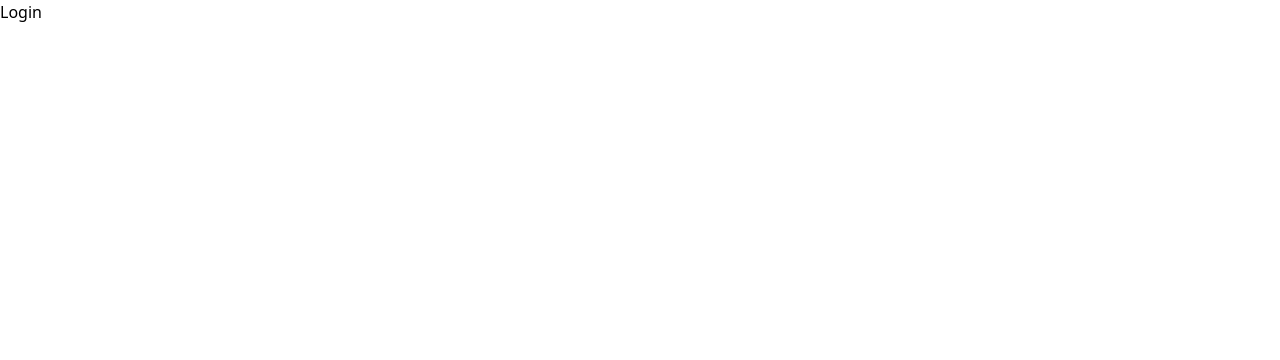
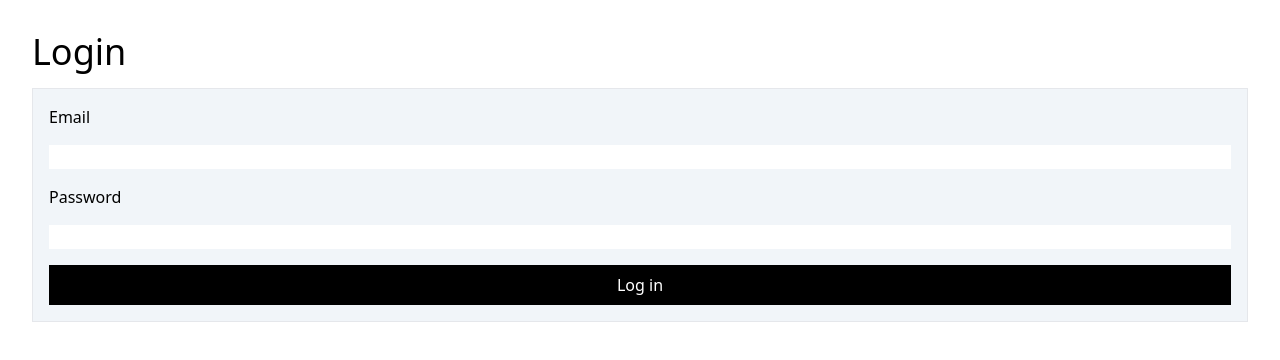
Before and after one commit to uno-nueve/butik, a React (Vite) app: page /login in a window 1280 px wide. Shown: the top 360 px of the page. Built offline with nearby package versions, Linux system fonts and the light colour scheme.

Commit message:
Create login page

```diff
--- a/index.html
+++ b/index.html
@@ -7,7 +7,7 @@
         <title>Vite + React + TS</title>
     </head>
     <body class="h-full">
-        <div id="root" class="flex w-full h-full"></div>
+        <div id="root" class="flex flex-col items-center w-full h-full"></div>
         <script type="module" src="/src/main.tsx"></script>
     </body>
 </html>
--- a/src/routes/signin.tsx
+++ b/src/routes/signin.tsx
@@ -1,7 +1,83 @@
+import { ChangeEvent, FormEvent, useState } from "react";
+
 export default function LoginPage() {
+    const [formData, setFormData] = useState({
+        email: "",
+        password: "",
+    });
+    const [user, setUser] = useState<string | null>(null);
+    const [error, setError] = useState<string | null>(null);
+
+    const handleChange = (e: ChangeEvent<HTMLInputElement>) => {
+        const { name, value } = e.target;
+        setFormData({
+            ...formData,
+            [name]: value,
+        });
+    };
+
+    const handleSubmit = async (e: FormEvent<HTMLFormElement>) => {
+        e.preventDefault();
+
+        try {
+            const response = await fetch("http://localhost:3000/login", {
+                method: "POST",
+                body: JSON.stringify(formData),
+                headers: { "Content-Type": "application/json" },
+            });
+
+            if (!response.ok) {
+                if (response.status === 401) {
+                    setError(
+                        "Authentication failed: Invalid email or password."
+                    );
+                } else if (response.status === 500) {
+                    setError("Internal server error. Try again later.");
+                }
+                return;
+            }
+
+            const data = await response.json();
+            console.log("Login form successfully sent:", data);
+            setUser(data.userId);
+            setError(null);
+        } catch (error) {
+            console.error("Error sending form:", error);
+            setError("An unexpected error ocurred. Please try again.");
+        }
+    };
+
     return (
-        <>
-            <h1>Login</h1>
-        </>
+        <div className="w-full h-screen p-8">
+            <h1 className="mb-4 text-4xl">Login</h1>
+            <form onSubmit={handleSubmit}>
+                <div className="flex flex-col gap-4 p-4 border bg-slate-100">
+                    <label htmlFor="email">Email</label>
+                    <input
+                        type="email"
+                        name="email"
+                        id="email"
+                        value={formData.email}
+                        onChange={handleChange}
+                    />
+
+                    <label htmlFor="password">Password</label>
+                    <input
+                        type="password"
+                        name="password"
+                        id="password"
+                        value={formData.password}
+                        onChange={handleChange}
+                    />
+
+                    <button type="submit" className="p-2 text-white bg-black">
+                        Log in
+                    </button>
+                </div>
+            </form>
+
+            {error && <p className="mt-4 text-red-500">{error}</p>}
+            {user && <p>user id: {user}</p>}
+        </div>
     );
 }
```
